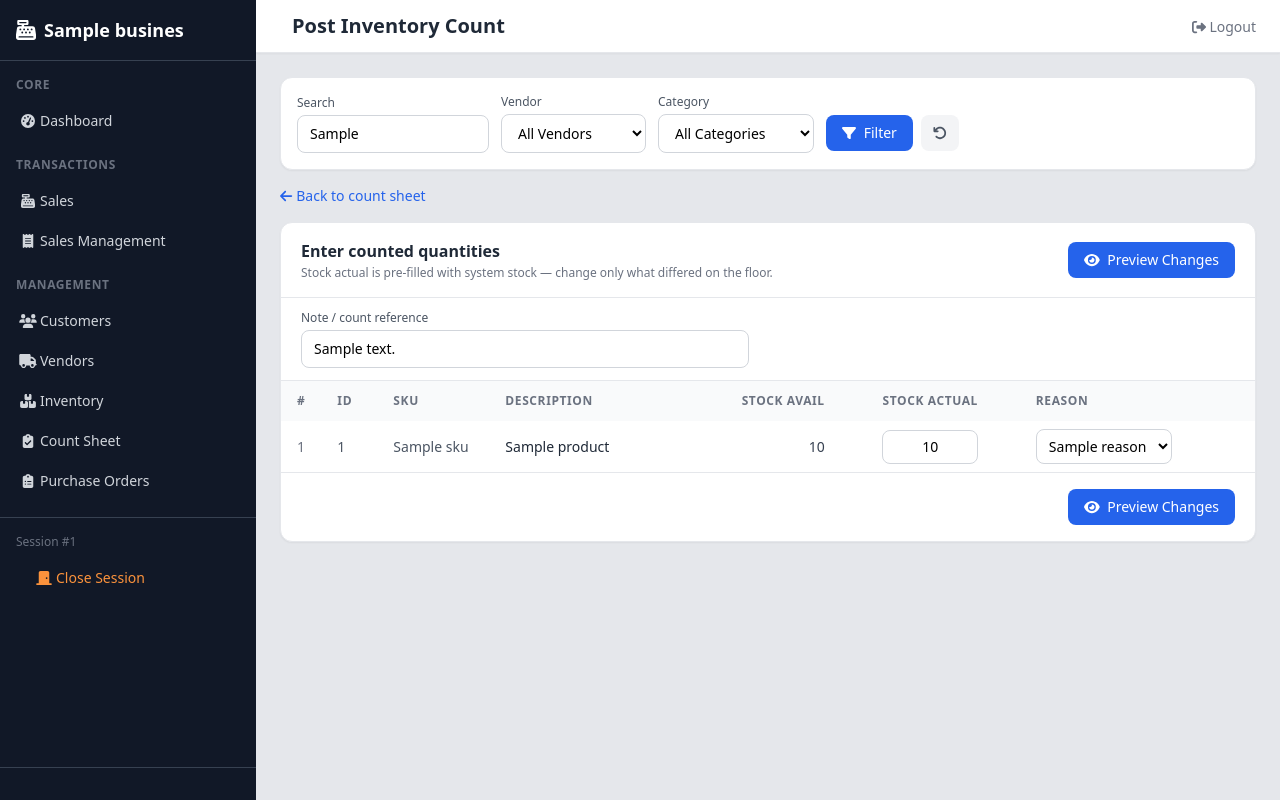
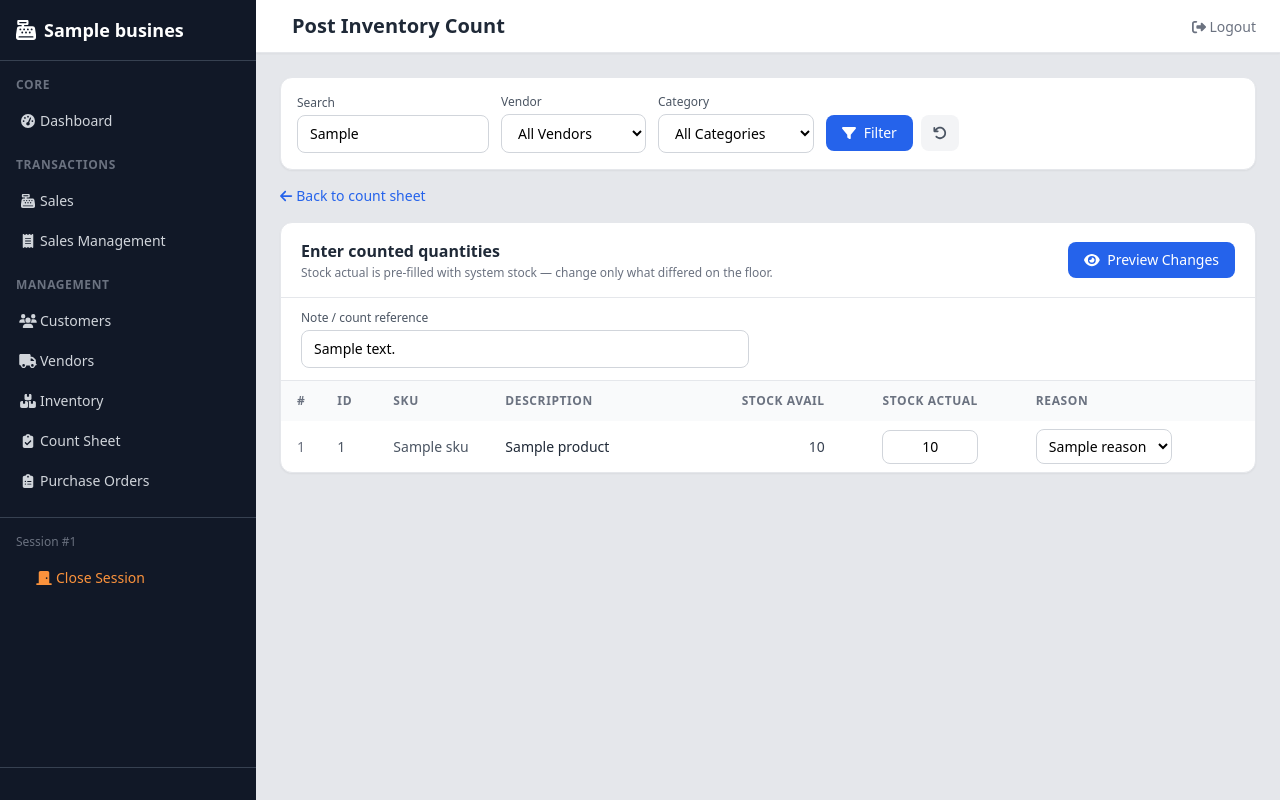
Before and after one commit to micronesianmacarthur/eixn-point-of-sale, a Django app: template backend/templates/inventory/count_entry.html in a window 1280 px wide. Run offline with Django 5.2, Linux system fonts and the light colour scheme; the template is opened without the code that fills it: most values are stand-ins (such as "Sample title", 1, 10 or a date in 2020); some libraries are stand-ins or nearby versions.

Commit message:
'Preview Change' duplicate button removed

```diff
--- a/backend/templates/inventory/count_entry.html
+++ b/backend/templates/inventory/count_entry.html
@@ -111,14 +111,7 @@
         </tbody>
       </table>
     </div>
-    {% if rows %}
-    <div class="px-5 py-4 border-t border-gray-200 flex justify-end">
-      <button type="submit" class="px-4 py-2 bg-blue-600 hover:bg-blue-700 text-white text-sm font-medium rounded-lg transition">
-        <i class="fas fa-eye mr-1"></i> Preview Changes
-      </button>
     </div>
-    {% endif %}
-  </div>
 </form>
 
 {% if preview_rows %}
```
